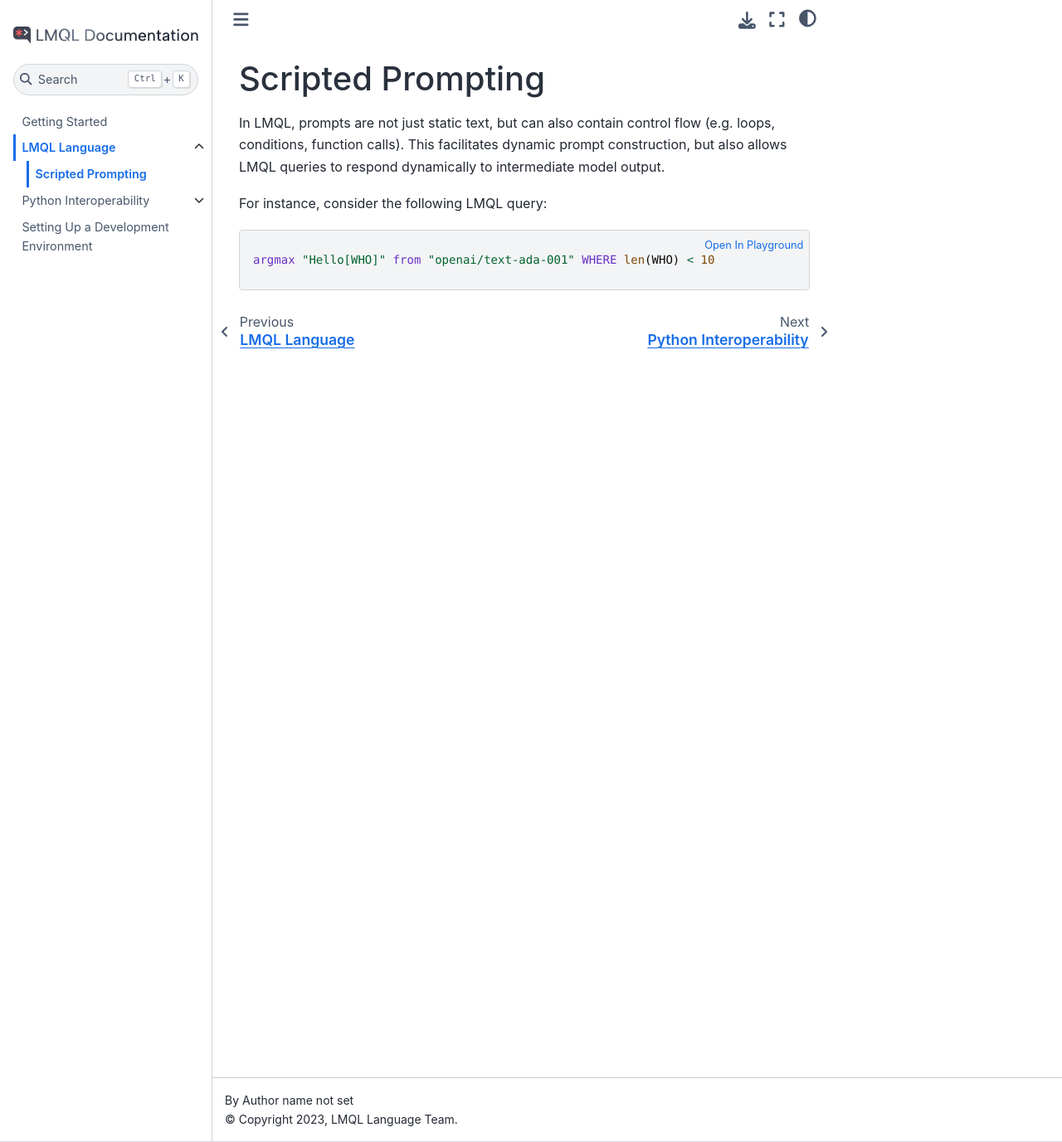
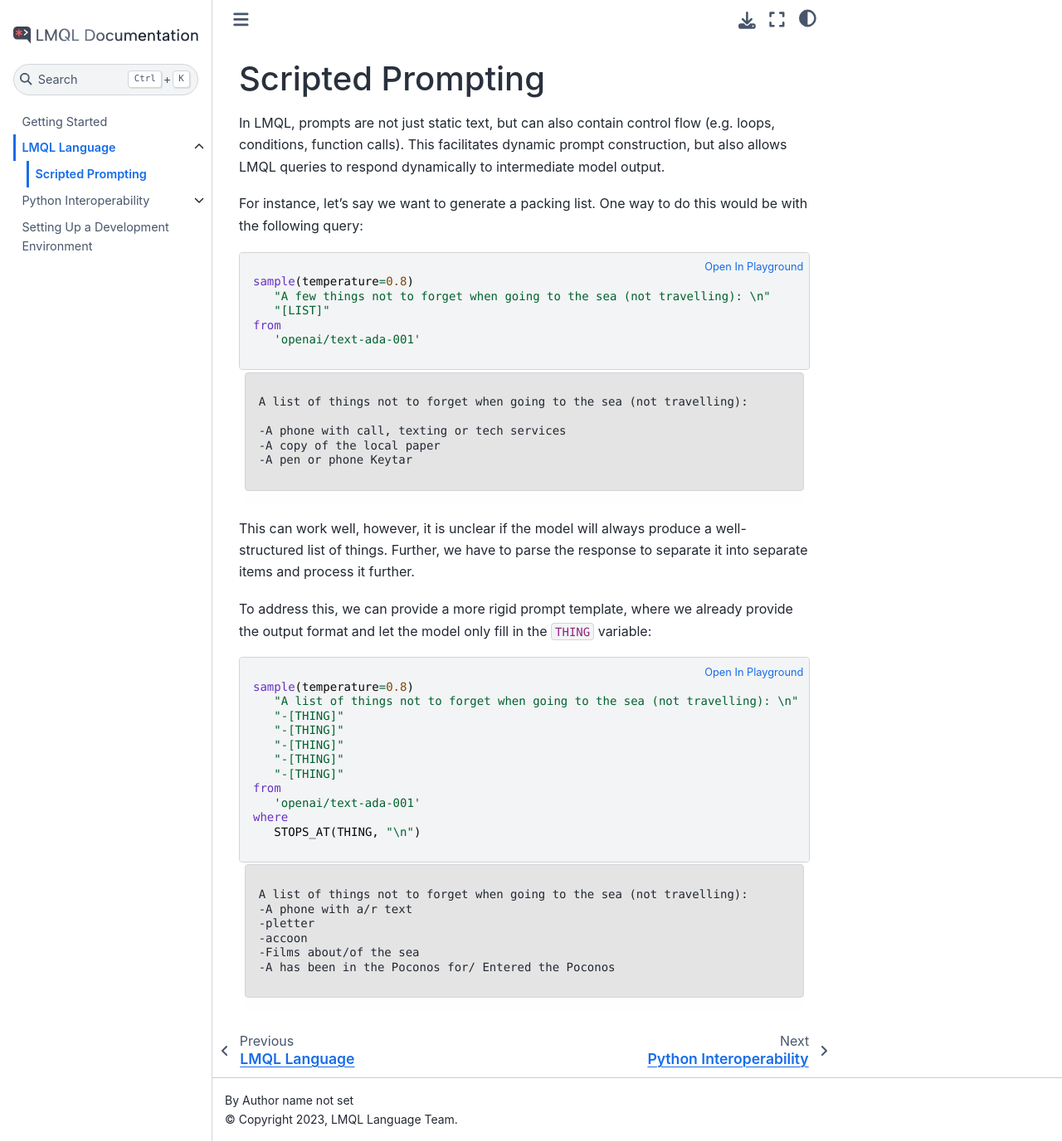
Before and after one commit to ilovechallenge/Python_LLM_AI, a Sphinx documentation site: the page built from docs/source/language/scripted_prompts.md, in a window 1280 px wide and 1377 px high. Shown: the whole window at 83% size. Built offline with Sphinx 7.4.7 and the Sphinx Book theme 1.1.4, drawn with Linux system fonts in a browser that asks for light colours.

Commit message:
scripted prompting example + model output code block type

````diff
--- a/docs/source/_static/css/lmql-docs.css
+++ b/docs/source/_static/css/lmql-docs.css
@@ -146,3 +146,15 @@
     /* break lines */
     white-space: break-spaces !important;
 }
+
+.highlight-model-output {
+    padding-left: 5pt;
+    padding-right: 5pt;
+    z-index: -1;
+}
+
+.highlight-model-output .highlight pre {
+    background-color: #E4E4E4;
+    position: relative;
+    top: -12pt;
+}
--- a/docs/source/language/scripted_prompts.md
+++ b/docs/source/language/scripted_prompts.md
@@ -2,10 +2,51 @@
 
 In LMQL, prompts are not just static text, but can also contain control flow (e.g. loops, conditions, function calls). This facilitates dynamic prompt construction, but also allows LMQL queries to respond dynamically to intermediate model output.
 
-For instance, consider the following LMQL query:
+For instance, let's say we want to generate a packing list. One way to do this would be with the following query:
 
 ```{lmql}
 
-name:: hello-lmql
-argmax "Hello[WHO]" from "openai/text-ada-001" WHERE len(WHO) < 10
+name:: list
+sample(temperature=0.8)
+   "A few things not to forget when going to the sea (not travelling): \n"
+   "[LIST]"
+from
+   'openai/text-ada-001'
 ```
+
+```model-output
+A list of things not to forget when going to the sea (not travelling):
+
+-A phone with call, texting or tech services
+-A copy of the local paper
+-A pen or phone Keytar
+```
+
+This can work well, however, it is unclear if the model will always produce a well-structured list of things. Further, we have to parse the response to separate it into separate items and process it further.
+
+To address this, we can provide a more rigid prompt template, where we already provide the output format and let the model only fill in the `THING` variable:
+
+```{lmql}
+
+name::list-cfg
+sample(temperature=0.8)
+   "A list of things not to forget when going to the sea (not travelling): \n"
+   "-[THING]"
+   "-[THING]"
+   "-[THING]"
+   "-[THING]"
+   "-[THING]"
+from
+   'openai/text-ada-001'
+where
+   STOPS_AT(THING, "\n")
+```
+
+```model-output
+A list of things not to forget when going to the sea (not travelling):
+-A phone with a/r text
+-pletter
+-accoon
+-Films about/of the sea
+-A has been in the Poconos for/ Entered the Poconos
+```
````
